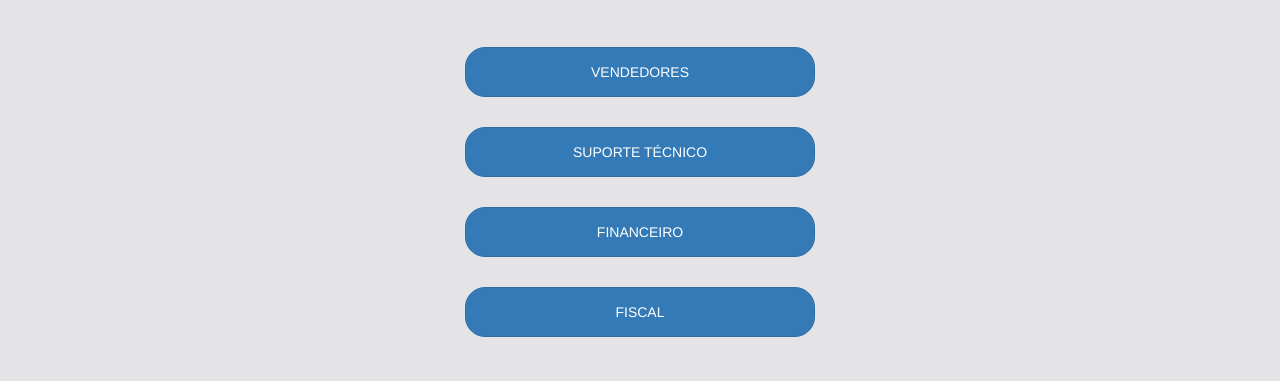
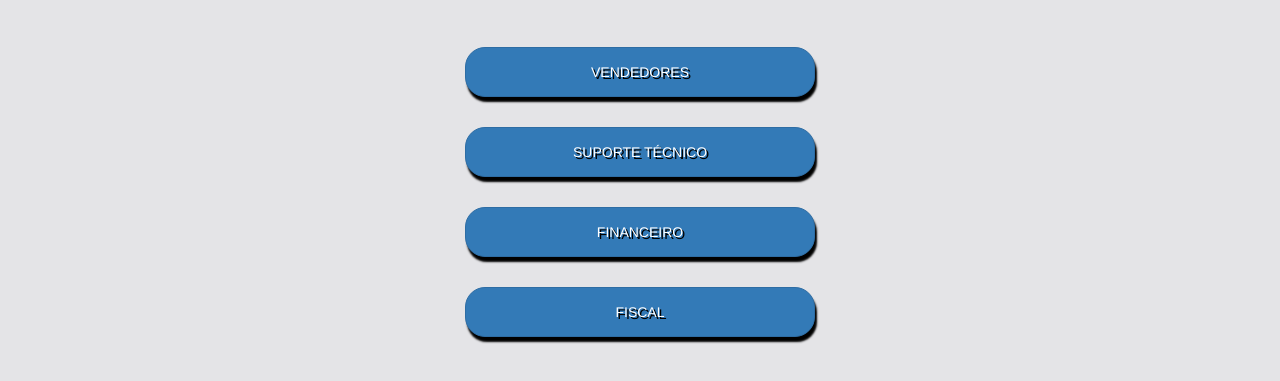
Before and after one commit to ramtecsolucoes/contatos, a plain HTML site: page index.html in a window 1280 px wide. Shown: the part 163-544 px from the top of the page. Drawn offline with nearby package versions, Linux system fonts and the light colour scheme; a web font is replaced by a local one.

Commit message:
Update styles.css

```diff
--- a/styles.css
+++ b/styles.css
@@ -58,5 +58,7 @@ header{
     border-radius: 20px;
     width: 350px;
     height: 50px;
+    text-shadow: 2px 2px black;
+    box-shadow: 2px 5px 2px black;
 
   }
```
